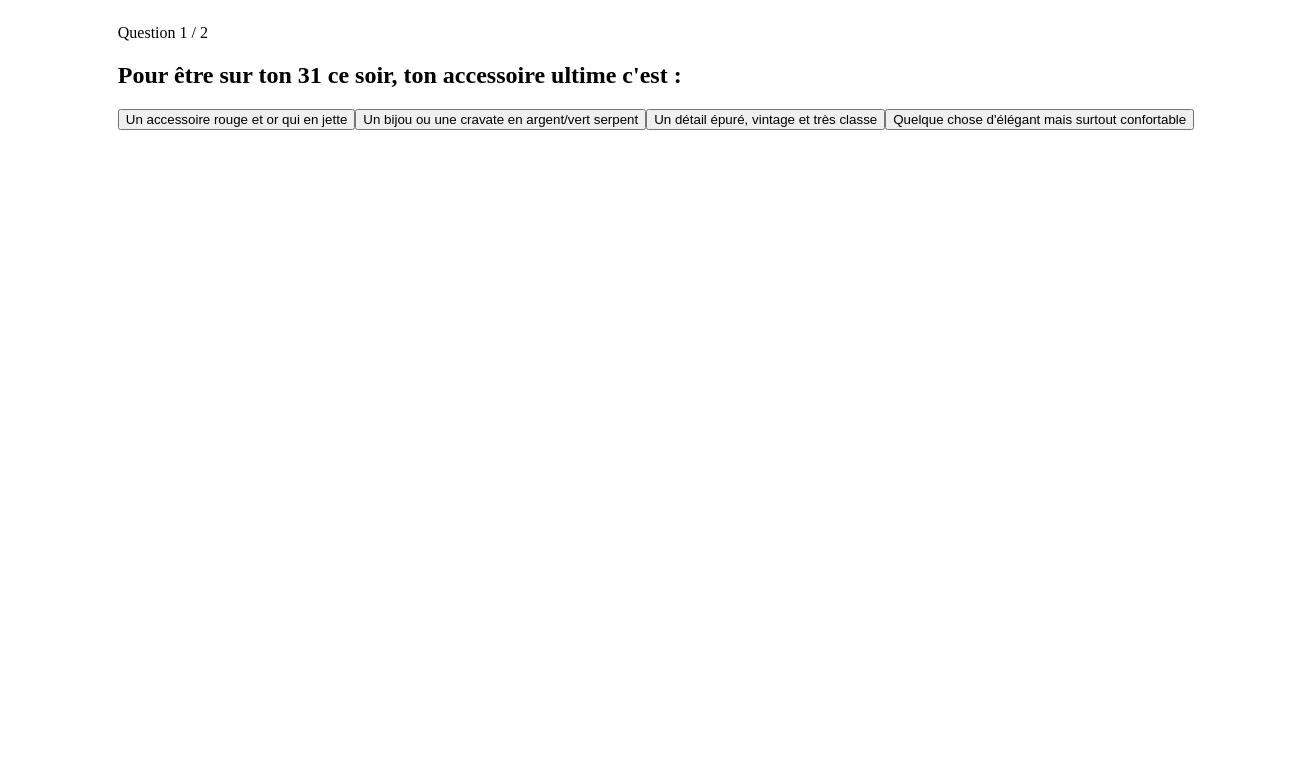
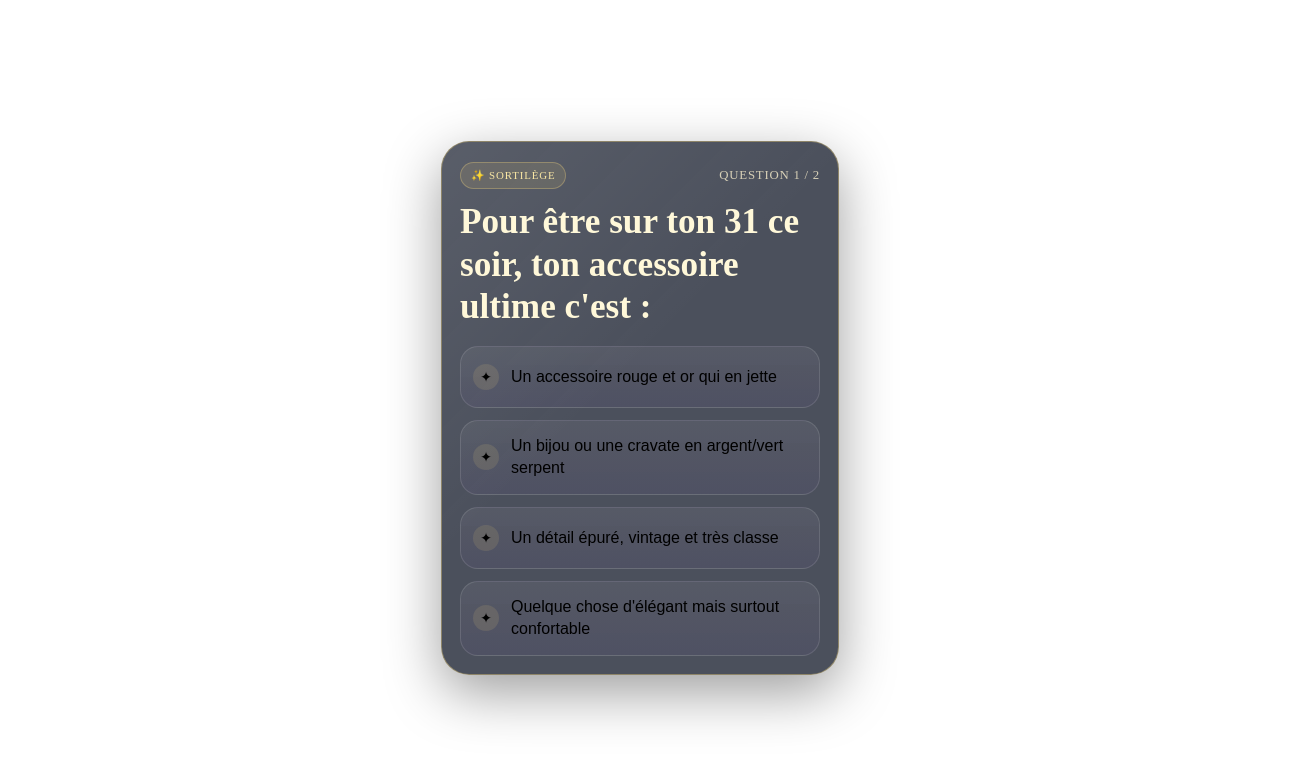
Before and after one commit to Marblerock/maison.github.io, an Angular app: page / in a window 1280 px wide. Shown: the top 762 px of the page, 1304 px wide, since content can reach past the window. Built offline with nearby package versions, Linux system fonts and the light colour scheme.

Commit message:
First shell

```diff
--- a/src/app/app.html
+++ b/src/app/app.html
@@ -1 +1,3 @@
-<app-quiz></app-quiz>
+<main class="page-shell">
+  <app-quiz></app-quiz>
+</main>
--- a/src/app/app.scss
+++ b/src/app/app.scss
@@ -0,0 +1,45 @@
+:host {
+  display: block;
+  min-height: 100vh;
+}
+
+:root {
+  --page-bg-top: #0d1020;
+  --page-bg-bottom: #1b1230;
+  --panel: rgba(18, 24, 42, 0.82);
+  --panel-border: rgba(255, 223, 129, 0.4);
+  --gold: #f4d77d;
+  --gold-strong: #ffd166;
+  --text: #f7f1d0;
+  --muted: #d7d0b7;
+  --shadow: rgba(0, 0, 0, 0.35);
+}
+
+html,
+body {
+  margin: 0;
+  min-height: 100%;
+  font-family: 'Inter', 'Segoe UI', sans-serif;
+  background:
+    radial-gradient(circle at top, rgba(152, 117, 255, 0.28), transparent 35%),
+    radial-gradient(circle at bottom, rgba(90, 170, 255, 0.25), transparent 30%),
+    linear-gradient(180deg, var(--page-bg-top), var(--page-bg-bottom));
+  color: var(--text);
+}
+
+body {
+  min-height: 100vh;
+}
+
+* {
+  box-sizing: border-box;
+}
+
+.page-shell {
+  width: 100%;
+  min-height: 100vh;
+  display: flex;
+  align-items: center;
+  justify-content: center;
+  padding: 18px 12px;
+}
--- a/src/app/quiz/quiz.html
+++ b/src/app/quiz/quiz.html
@@ -1,41 +1,39 @@
 <main class="quiz-container">
   @if (!estFini()) {
-    <div class="card">
-      <p class="step">Question {{ indexQuestion() + 1 }} / {{ questions.length }}</p>
+    <section class="card wizard-card">
+      <div class="card-top">
+        <span class="badge">✨ Sortilège</span>
+        <p class="step">Question {{ indexQuestion() + 1 }} / {{ questions.length }}</p>
+      </div>
+
       <h2>{{ questions[indexQuestion()].titre }}</h2>
 
       <div class="options">
         @for (rep of questions[indexQuestion()].reponses; track rep.texte) {
-          <button (click)="repondre(rep.maison)">
-            {{ rep.texte }}
+          <button class="option" (click)="repondre(rep.maison)">
+            <span class="spark">✦</span>
+            <span>{{ rep.texte }}</span>
           </button>
         }
       </div>
-    </div>
+    </section>
   } @else {
-    <div class="card result">
-      <p class="subtitle">Le Choixpeau a parlé ! Tu appartiens à :</p>
+    <section class="card result-card">
+      <div class="result-glow"></div>
+      <p class="subtitle">Le Choixpeau a parlé !</p>
       <h1>{{ maisonGagnante() }}</h1>
 
       <div class="instruction">
-        <p>🪄 <strong>Va voir l'hôte pour récupérer ton élément :</strong></p>
-        @switch (maisonGagnante()) {
-          @case ('Gryffondor') {
-            <p>👉 Récupère ton pin's / bracelet <strong>Rouge & Or</strong></p>
-          }
-          @case ('Serpentard') {
-            <p>👉 Récupère ton pin's / bracelet <strong>Vert & Argent</strong></p>
-          }
-          @case ('Serdaigle') {
-            <p>👉 Récupère ton pin's / bracelet <strong>Bleu & Bronze</strong></p>
-          }
-          @case ('Poufsouffle') {
-            <p>👉 Récupère ton pin's / bracelet <strong>Jaune & Noir</strong></p>
-          }
+        <p class="instruction-title">🪄 Va voir l'hôte pour récupérer ton élément :</p>
+        @if (maisonGagnante()) {
+          <p>
+            <strong>{{ maisonDetails[maisonGagnante()!].couleur }}</strong>
+            · {{ maisonDetails[maisonGagnante()!].cadeau }}
+          </p>
         }
       </div>
 
       <button class="btn-reset" (click)="recommencer()">Recommencer</button>
-    </div>
+    </section>
   }
 </main>
--- a/src/app/quiz/quiz.scss
+++ b/src/app/quiz/quiz.scss
@@ -0,0 +1,208 @@
+:host {
+  display: block;
+  width: 100%;
+}
+
+.quiz-container {
+  width: min(100%, 430px);
+  margin: 0 auto;
+  min-height: calc(100vh - 36px);
+  display: flex;
+  align-items: center;
+  justify-content: center;
+}
+
+.card {
+  position: relative;
+  width: 100%;
+  background: rgba(19, 25, 42, 0.76);
+  border: 1px solid rgba(244, 215, 125, 0.4);
+  border-radius: 28px;
+  box-shadow: 0 18px 55px rgba(0, 0, 0, 0.38);
+  backdrop-filter: blur(10px);
+  overflow: hidden;
+  padding: 20px 18px 18px;
+}
+
+.card::before {
+  content: '';
+  position: absolute;
+  inset: 0;
+  background: linear-gradient(135deg, rgba(255, 255, 255, 0.08), transparent 45%);
+  pointer-events: none;
+}
+
+.card-top {
+  display: flex;
+  align-items: center;
+  justify-content: space-between;
+  gap: 12px;
+  margin-bottom: 12px;
+  position: relative;
+  z-index: 1;
+}
+
+.badge {
+  display: inline-flex;
+  align-items: center;
+  justify-content: center;
+  background: rgba(244, 215, 125, 0.12);
+  color: #f9e7a4;
+  border: 1px solid rgba(244, 215, 125, 0.3);
+  border-radius: 999px;
+  padding: 6px 10px;
+  font-size: 0.68rem;
+  letter-spacing: 0.08em;
+  text-transform: uppercase;
+}
+
+.step {
+  margin: 0;
+  font-size: 0.8rem;
+  color: #d7d0b7;
+  letter-spacing: 0.06em;
+  text-transform: uppercase;
+}
+
+h2 {
+  margin: 0 0 18px;
+  font-size: clamp(1.5rem, 5vw, 2.2rem);
+  line-height: 1.2;
+  color: #fff8d9;
+  position: relative;
+  z-index: 1;
+}
+
+.options {
+  position: relative;
+  z-index: 1;
+  display: flex;
+  flex-direction: column;
+  gap: 12px;
+}
+
+.option {
+  appearance: none;
+  width: 100%;
+  border: 1px solid rgba(255, 255, 255, 0.12);
+  border-radius: 18px;
+  background: linear-gradient(180deg, rgba(255, 255, 255, 0.06), rgba(125, 90, 180, 0.08));
+  color: var(--text);
+  text-align: left;
+  min-height: 62px;
+  padding: 14px 14px 14px 12px;
+  font-size: 1rem;
+  line-height: 1.4;
+  display: flex;
+  align-items: center;
+  gap: 12px;
+  cursor: pointer;
+  transition:
+    transform 0.18s ease,
+    border-color 0.18s ease,
+    box-shadow 0.18s ease;
+}
+
+.option:hover,
+.option:focus-visible {
+  transform: translateY(-1px);
+  border-color: rgba(244, 215, 125, 0.72);
+  box-shadow: 0 8px 20px rgba(244, 215, 125, 0.12);
+}
+
+.spark {
+  display: inline-flex;
+  align-items: center;
+  justify-content: center;
+  width: 26px;
+  height: 26px;
+  border-radius: 50%;
+  background: rgba(244, 215, 125, 0.12);
+  color: var(--gold);
+  font-size: 0.9rem;
+  flex-shrink: 0;
+}
+
+.result-card {
+  text-align: center;
+  padding: 28px 18px 20px;
+}
+
+.result-glow {
+  position: absolute;
+  inset: 10% 15% auto;
+  height: 120px;
+  border-radius: 50%;
+  background: radial-gradient(circle, rgba(244, 215, 125, 0.25), transparent 65%);
+  filter: blur(15px);
+}
+
+.subtitle {
+  position: relative;
+  z-index: 1;
+  margin: 0 0 10px;
+  color: #fce7b5;
+  font-size: 0.9rem;
+  letter-spacing: 0.08em;
+  text-transform: uppercase;
+}
+
+h1 {
+  position: relative;
+  z-index: 1;
+  margin: 0;
+  font-size: clamp(2.2rem, 9vw, 3.4rem);
+  line-height: 1;
+  color: #fff6c9;
+  text-shadow: 0 0 14px rgba(244, 215, 125, 0.5);
+}
+
+.instruction {
+  position: relative;
+  z-index: 1;
+  margin-top: 18px;
+  background: rgba(255, 255, 255, 0.04);
+  border: 1px solid rgba(255, 255, 255, 0.08);
+  border-radius: 18px;
+  padding: 16px 14px;
+}
+
+.instruction-title {
+  margin: 0 0 8px;
+  font-weight: 700;
+  color: #f7e7a5;
+}
+
+.instruction p {
+  margin: 0;
+  color: var(--muted);
+  line-height: 1.5;
+}
+
+.btn-reset {
+  position: relative;
+  z-index: 1;
+  width: 100%;
+  margin-top: 18px;
+  border: none;
+  border-radius: 16px;
+  padding: 14px 18px;
+  font-size: 1rem;
+  font-weight: 700;
+  color: #1a1028;
+  background: linear-gradient(135deg, #f7d678, #d9a74a);
+  cursor: pointer;
+  box-shadow: 0 10px 25px rgba(217, 167, 74, 0.28);
+}
+
+@media (max-width: 420px) {
+  .card {
+    border-radius: 22px;
+    padding: 18px 14px 16px;
+  }
+
+  .option {
+    min-height: 58px;
+    font-size: 0.96rem;
+  }
+}
--- a/src/app/quiz/quiz.ts
+++ b/src/app/quiz/quiz.ts
@@ -8,6 +8,29 @@ import { Maison, Question } from '../model/question.model';
   templateUrl: './quiz.html',
 })
 export class Quiz {
+  readonly maisonDetails: Record<Maison, { label: string; couleur: string; cadeau: string }> = {
+    Gryffondor: {
+      label: 'Gryffondor',
+      couleur: 'Rouge & Or',
+      cadeau: 'reçoit son pin’s ou bracelet rouge et or',
+    },
+    Serpentard: {
+      label: 'Serpentard',
+      couleur: 'Vert & Argent',
+      cadeau: 'reçoit son pin’s ou bracelet vert et argent',
+    },
+    Serdaigle: {
+      label: 'Serdaigle',
+      couleur: 'Bleu & Bronze',
+      cadeau: 'reçoit son pin’s ou bracelet bleu et bronze',
+    },
+    Poufsouffle: {
+      label: 'Poufsouffle',
+      couleur: 'Jaune & Noir',
+      cadeau: 'reçoit son pin’s ou bracelet jaune et noir',
+    },
+  };
+
   // Questions personnalisées pour la soirée
   questions: Question[] = [
     {
@@ -44,8 +67,11 @@ export class Quiz {
   maisonGagnante = computed<Maison | null>(() => {
     if (!this.estFini()) return null;
     const currentScores = this.scores();
-    return (Object.keys(currentScores) as Maison[]).reduce((a, b) =>
-      currentScores[a] > currentScores[b] ? a : b,
+    const maisons = Object.keys(currentScores) as Maison[];
+
+    return maisons.reduce<Maison>(
+      (winner, current) => (currentScores[winner] >= currentScores[current] ? winner : current),
+      maisons[0],
     );
   });
 
```
